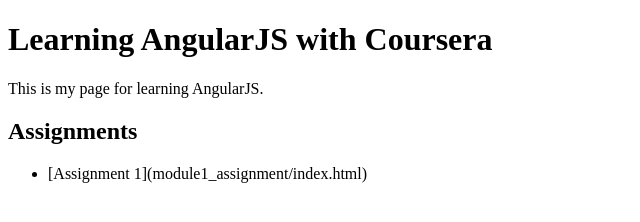
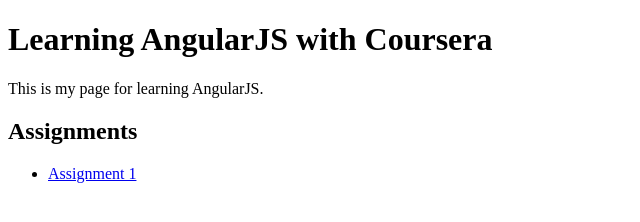
Before and after one commit to andersgs/learning_angular, a plain HTML site: page index.html in a window 1280 px wide. Shown: the whole page, without its empty margins (0-640 px from the left). Drawn offline with Linux system fonts and the light colour scheme.

Commit message:
Added assignment 1 link to main index.html

```diff
--- a/index.html
+++ b/index.html
@@ -9,7 +9,7 @@
         This is my page for learning AngularJS.
         <h2>Assignments</h2>
         <ul>
-            <li>[Assignment 1](module1_assignment/index.html)</li>
+            <li><a href="module1_assignment/index.html">Assignment 1</a></li>
         </ul>
     </body>
 </html>
```
